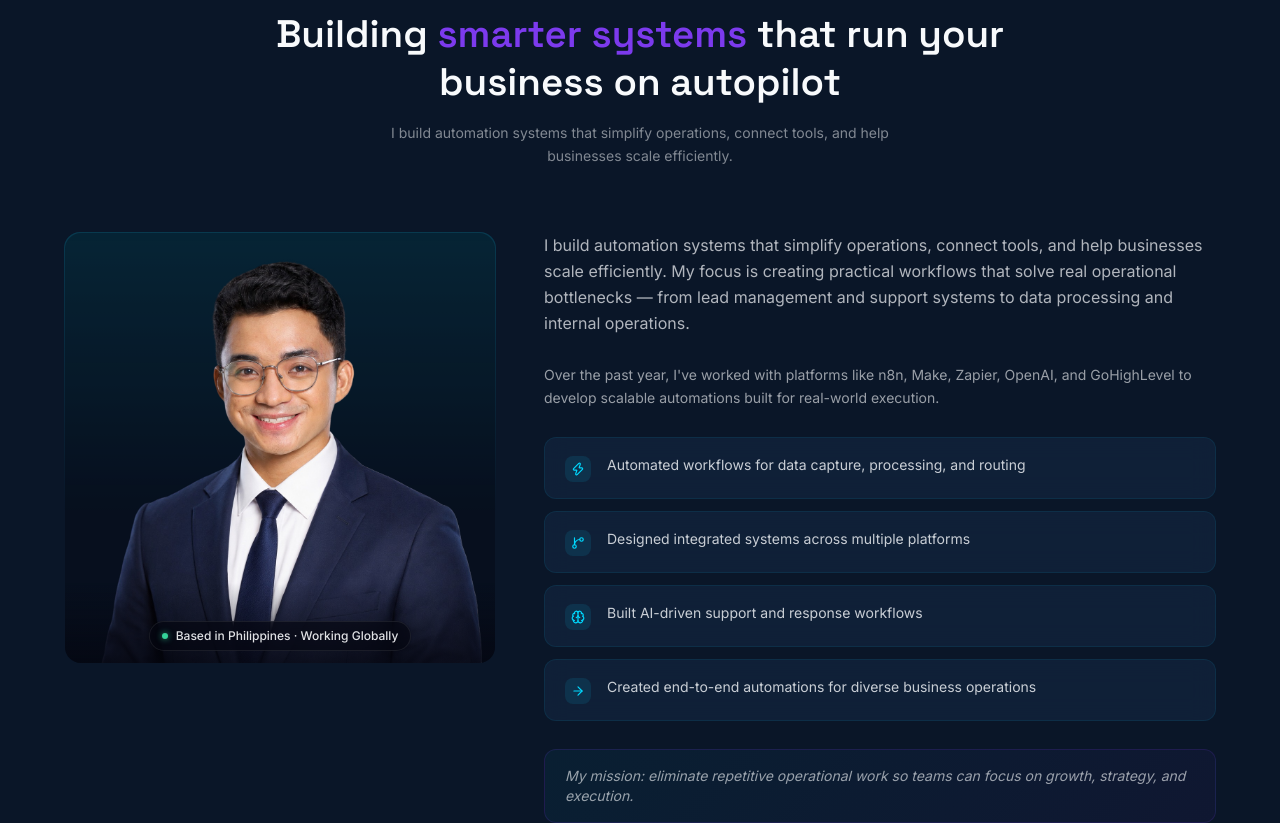
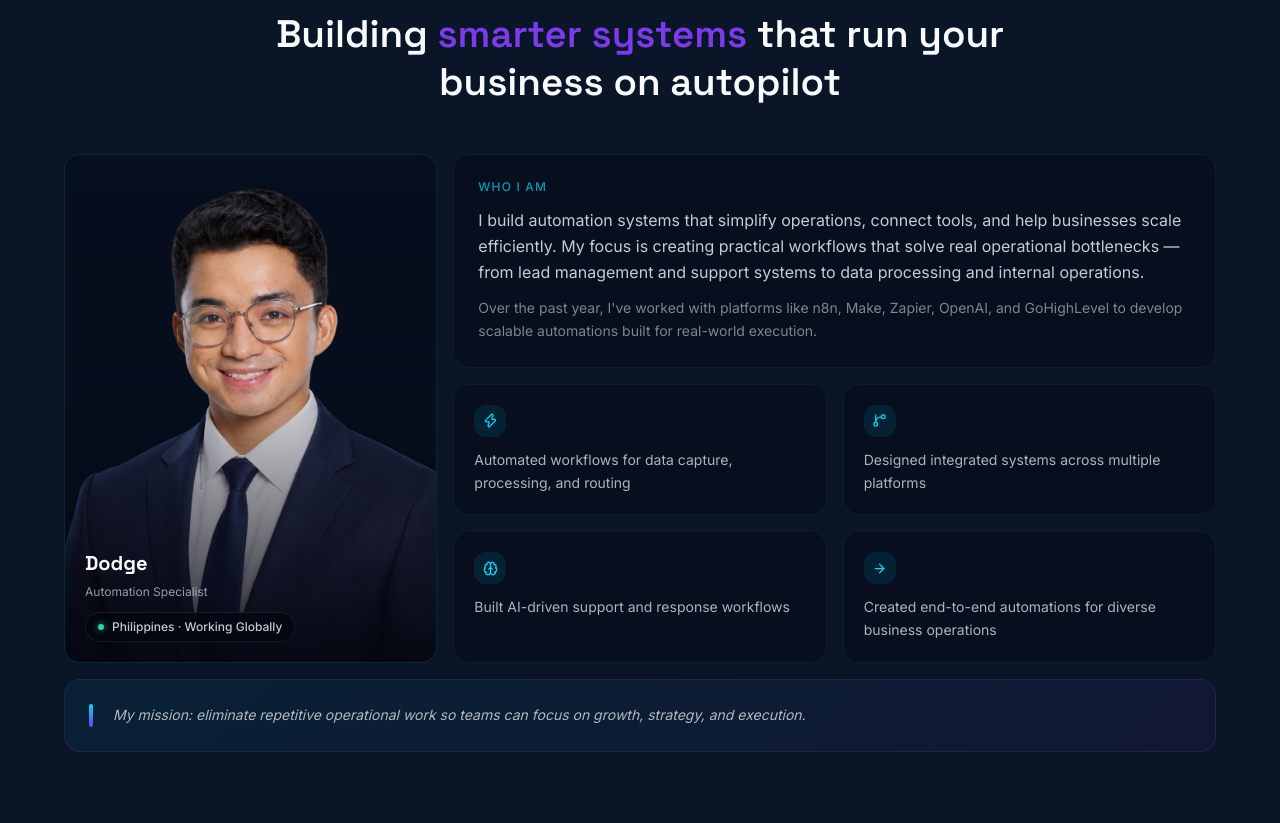
Before and after one commit to SiiiC1/AutomatewithDodge, a Next.js app: page / in a window 1280 px wide. Shown: the part 920-1743 px from the top of the page. Built offline with nearby package versions, Linux system fonts and the light colour scheme.

Commit message:
feat: redesign about section as bento grid layout

```diff
--- a/components/sections/About.tsx
+++ b/components/sections/About.tsx
@@ -3,7 +3,6 @@ import { useRef } from 'react'
 import { motion, useInView } from 'framer-motion'
 import { Zap, GitBranch, Brain, ArrowRight } from 'lucide-react'
 import Image from 'next/image'
-
 
 const highlights = [
   { icon: Zap, text: 'Automated workflows for data capture, processing, and routing' },
@@ -12,16 +11,15 @@ const highlights = [
   { icon: ArrowRight, text: 'Created end-to-end automations for diverse business operations' },
 ]
 
-
 export function About() {
   const ref = useRef<HTMLElement>(null)
   const isInView = useInView(ref, { once: true, margin: '-80px' })
 
   return (
     <section id="about" ref={ref} className="section-padding">
-      <div className="max-w-6xl mx-auto flex flex-col gap-16">
+      <div className="max-w-6xl mx-auto flex flex-col gap-12">
 
-        {/* Top: eyebrow + heading centered */}
+        {/* Header */}
         <motion.div
           className="text-center"
           initial={{ opacity: 0, y: 30 }}
@@ -34,32 +32,23 @@ export function About() {
           <h2 className="font-heading text-h2 text-light leading-tight max-w-3xl mx-auto">
             Building <span className="text-secondary">smarter systems</span> that run your business on autopilot
           </h2>
-          <p className="text-light/50 text-sm mt-4 max-w-xl mx-auto leading-relaxed">
-            I build automation systems that simplify operations, connect tools, and help businesses scale efficiently.
-          </p>
         </motion.div>
 
-        {/* Main grid: identity card + content */}
-        <div className="grid grid-cols-1 lg:grid-cols-5 gap-8 lg:gap-12 items-start">
+        {/* Bento grid */}
+        <div className="grid grid-cols-1 lg:grid-cols-3 gap-4 auto-rows-auto">
 
-          {/* Left: Identity card — 2 cols */}
+          {/* Avatar card — spans 2 rows */}
           <motion.div
-            className="lg:col-span-2 flex flex-col gap-5"
-            initial={{ opacity: 0, x: -30 }}
-            animate={isInView ? { opacity: 1, x: 0 } : {}}
-            transition={{ duration: 0.6, delay: 0.15 }}
+            className="lg:row-span-2 relative rounded-2xl overflow-hidden"
+            style={{
+              minHeight: '420px',
+              background: 'rgba(4,6,16,0.4)',
+              border: '1px solid rgba(0,217,255,0.12)',
+            }}
+            initial={{ opacity: 0, y: 20 }}
+            animate={isInView ? { opacity: 1, y: 0 } : {}}
+            transition={{ duration: 0.5, delay: 0.1 }}
           >
-            {/* Unified avatar + stats card */}
-            <div
-              className="rounded-2xl p-px"
-              style={{ background: 'linear-gradient(to bottom, rgba(0,217,255,0.18) 0%, transparent 65%)' }}
-            >
-              <div
-                className="rounded-2xl overflow-hidden flex flex-col"
-                style={{ background: 'rgba(4,6,16,0.4)' }}
-              >
-                {/* Photo — square crop shows face + upper body */}
-                <div className="relative w-full" style={{ aspectRatio: '1/1' }}>
             <Image
               src="/avatar.png"
               alt="Dodge — Automation Specialist"
@@ -67,78 +56,94 @@ export function About() {
               className="object-cover object-top"
               priority
             />
-                  {/* bottom fade for badge */}
+            {/* gradient overlay */}
             <div
-                    className="absolute bottom-0 left-0 right-0 h-20 pointer-events-none"
-                    style={{ background: 'linear-gradient(to top, rgba(4,6,16,0.75) 0%, transparent 100%)' }}
+              className="absolute inset-0 pointer-events-none"
+              style={{ background: 'linear-gradient(to top, rgba(4,6,16,0.92) 0%, rgba(4,6,16,0.1) 55%, transparent 100%)' }}
             />
-                  {/* Location badge */}
-                  <div className="absolute bottom-3 left-0 right-0 flex justify-center">
+            {/* name + location at bottom */}
+            <div className="absolute bottom-0 left-0 right-0 p-5 flex flex-col gap-2">
+              <p className="font-heading font-bold text-xl text-light leading-tight">Dodge</p>
+              <p className="text-xs text-light/60">Automation Specialist</p>
               <span
-                      className="flex items-center gap-2 text-xs font-medium text-light/90 px-3 py-1.5 rounded-full backdrop-blur-md"
-                      style={{ background: 'rgba(4,6,16,0.6)', border: '1px solid rgba(255,255,255,0.08)' }}
+                className="inline-flex items-center gap-2 text-xs font-medium text-light/80 px-3 py-1.5 rounded-full w-fit mt-1"
+                style={{ background: 'rgba(4,6,16,0.7)', border: '1px solid rgba(255,255,255,0.08)', backdropFilter: 'blur(8px)' }}
               >
                 <span className="w-1.5 h-1.5 rounded-full bg-emerald-400 shadow-[0_0_6px_rgba(52,211,153,0.8)]" />
-                      Based in Philippines · Working Globally
+                Philippines · Working Globally
               </span>
-                  </div>
-                </div>
-
-              </div>
             </div>
           </motion.div>
 
-          {/* Right: bio + highlights — 3 cols */}
+          {/* Bio card */}
           <motion.div
-            className="lg:col-span-3 flex flex-col gap-7"
-            initial={{ opacity: 0, x: 30 }}
-            animate={isInView ? { opacity: 1, x: 0 } : {}}
-            transition={{ duration: 0.6, delay: 0.2 }}
+            className="lg:col-span-2 rounded-2xl p-6 flex flex-col gap-3"
+            style={{
+              background: 'rgba(4,6,16,0.4)',
+              border: '1px solid rgba(0,217,255,0.08)',
+            }}
+            initial={{ opacity: 0, y: 20 }}
+            animate={isInView ? { opacity: 1, y: 0 } : {}}
+            transition={{ duration: 0.5, delay: 0.15 }}
           >
-            <p className="text-light/70 leading-relaxed text-base">
+            <span className="text-xs font-medium tracking-widest uppercase text-primary/70">Who I am</span>
+            <p className="text-light/80 leading-relaxed text-base">
               I build automation systems that simplify operations, connect tools, and help businesses scale efficiently. My focus is creating practical workflows that solve real operational bottlenecks — from lead management and support systems to data processing and internal operations.
             </p>
-            <p className="text-light/60 leading-relaxed text-sm">
+            <p className="text-light/50 leading-relaxed text-sm">
               Over the past year, I&apos;ve worked with platforms like n8n, Make, Zapier, OpenAI, and GoHighLevel to develop scalable automations built for real-world execution.
             </p>
+          </motion.div>
 
-            {/* Highlight cards */}
-            <div className="flex flex-col gap-3">
+          {/* Highlights 2×2 grid */}
+          <motion.div
+            className="lg:col-span-2 grid grid-cols-2 gap-4"
+            initial={{ opacity: 0, y: 20 }}
+            animate={isInView ? { opacity: 1, y: 0 } : {}}
+            transition={{ duration: 0.5, delay: 0.25 }}
+          >
             {highlights.map(({ icon: Icon, text }, i) => (
               <motion.div
                 key={i}
-                  className="glass rounded-xl px-5 py-4 flex items-start gap-4 group"
-                  style={{ border: '1px solid rgba(0,217,255,0.08)' }}
-                  initial={{ opacity: 0, x: 20 }}
-                  animate={isInView ? { opacity: 1, x: 0 } : {}}
-                  transition={{ duration: 0.4, delay: 0.35 + i * 0.1 }}
-                  whileHover={{ borderColor: 'rgba(0,217,255,0.25)', x: 4 }}
+                className="rounded-2xl p-5 flex flex-col gap-3 group"
+                style={{
+                  background: 'rgba(4,6,16,0.4)',
+                  border: '1px solid rgba(0,217,255,0.08)',
+                }}
+                whileHover={{ borderColor: 'rgba(0,217,255,0.25)', y: -2 }}
+                transition={{ duration: 0.2 }}
               >
                 <span
-                    className="mt-0.5 flex-shrink-0 p-1.5 rounded-lg"
+                  className="w-8 h-8 flex items-center justify-center rounded-xl flex-shrink-0"
                   style={{ background: 'rgba(0,217,255,0.1)' }}
                 >
-                    <Icon size={14} className="text-primary" />
+                  <Icon size={15} className="text-primary" />
                 </span>
-                  <span className="text-sm text-light/80 leading-relaxed">{text}</span>
+                <span className="text-sm text-light/70 leading-relaxed">{text}</span>
               </motion.div>
             ))}
-            </div>
+          </motion.div>
 
-            {/* Mission statement */}
+          {/* Mission card — full width */}
           <motion.div
-              className="rounded-xl px-5 py-4 text-sm text-light/60 italic"
+            className="lg:col-span-3 rounded-2xl p-6 flex items-center gap-5"
             style={{
-                background: 'linear-gradient(135deg, rgba(0,217,255,0.05), rgba(124,58,237,0.05))',
-                border: '1px solid rgba(124,58,237,0.15)',
+              background: 'linear-gradient(135deg, rgba(0,217,255,0.06), rgba(124,58,237,0.06))',
+              border: '1px solid rgba(124,58,237,0.18)',
             }}
-              initial={{ opacity: 0 }}
-              animate={isInView ? { opacity: 1 } : {}}
-              transition={{ duration: 0.5, delay: 0.8 }}
+            initial={{ opacity: 0, y: 20 }}
+            animate={isInView ? { opacity: 1, y: 0 } : {}}
+            transition={{ duration: 0.5, delay: 0.35 }}
           >
+            <div
+              className="w-1 self-stretch rounded-full flex-shrink-0"
+              style={{ background: 'linear-gradient(to bottom, #00D9FF, #7C3AED)' }}
+            />
+            <p className="text-light/70 italic text-sm leading-relaxed">
               My mission: eliminate repetitive operational work so teams can focus on growth, strategy, and execution.
+            </p>
           </motion.div>
-          </motion.div>
+
         </div>
       </div>
     </section>
```
Lines whose indentation alone changed are shown as unchanged.
